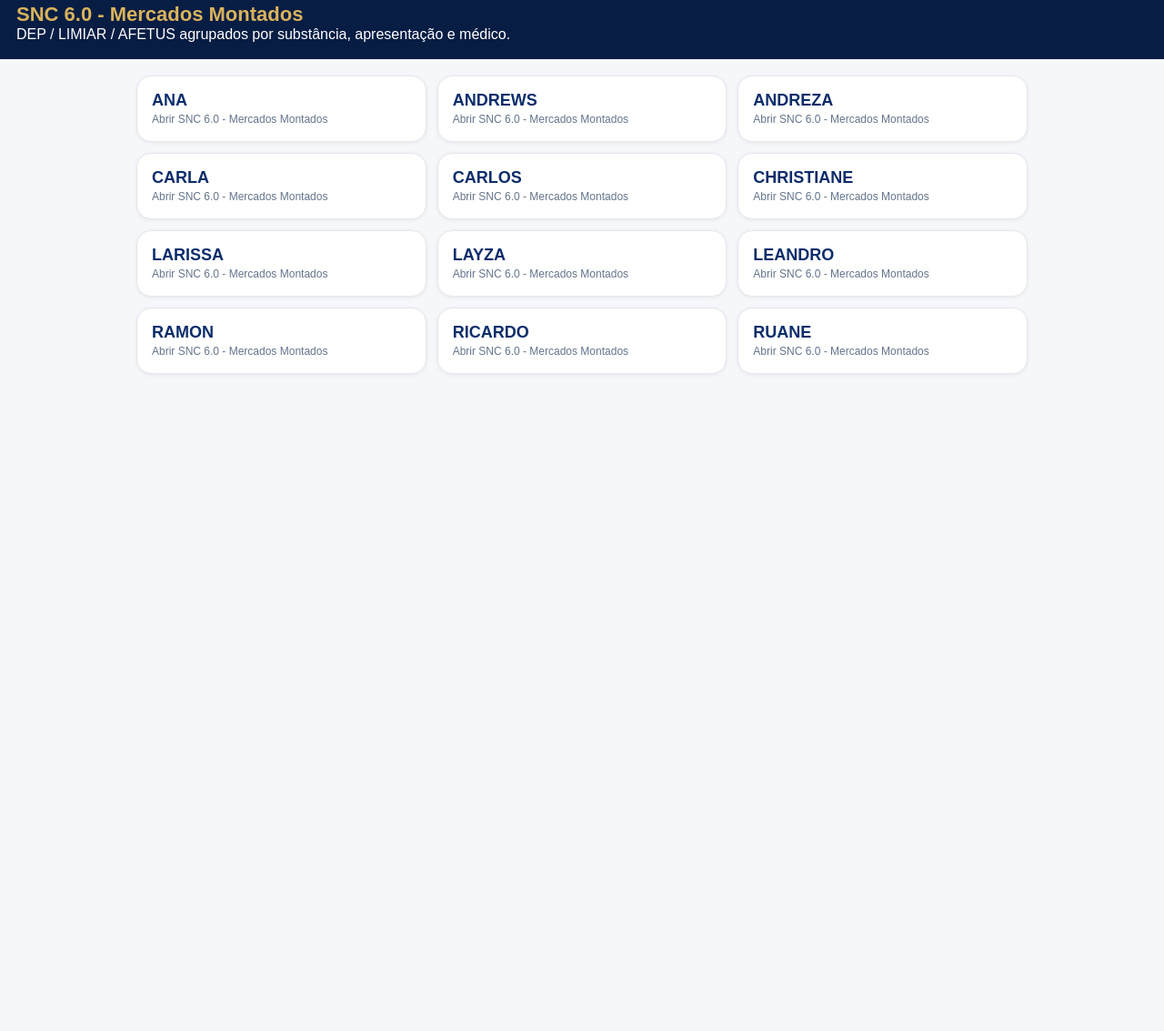
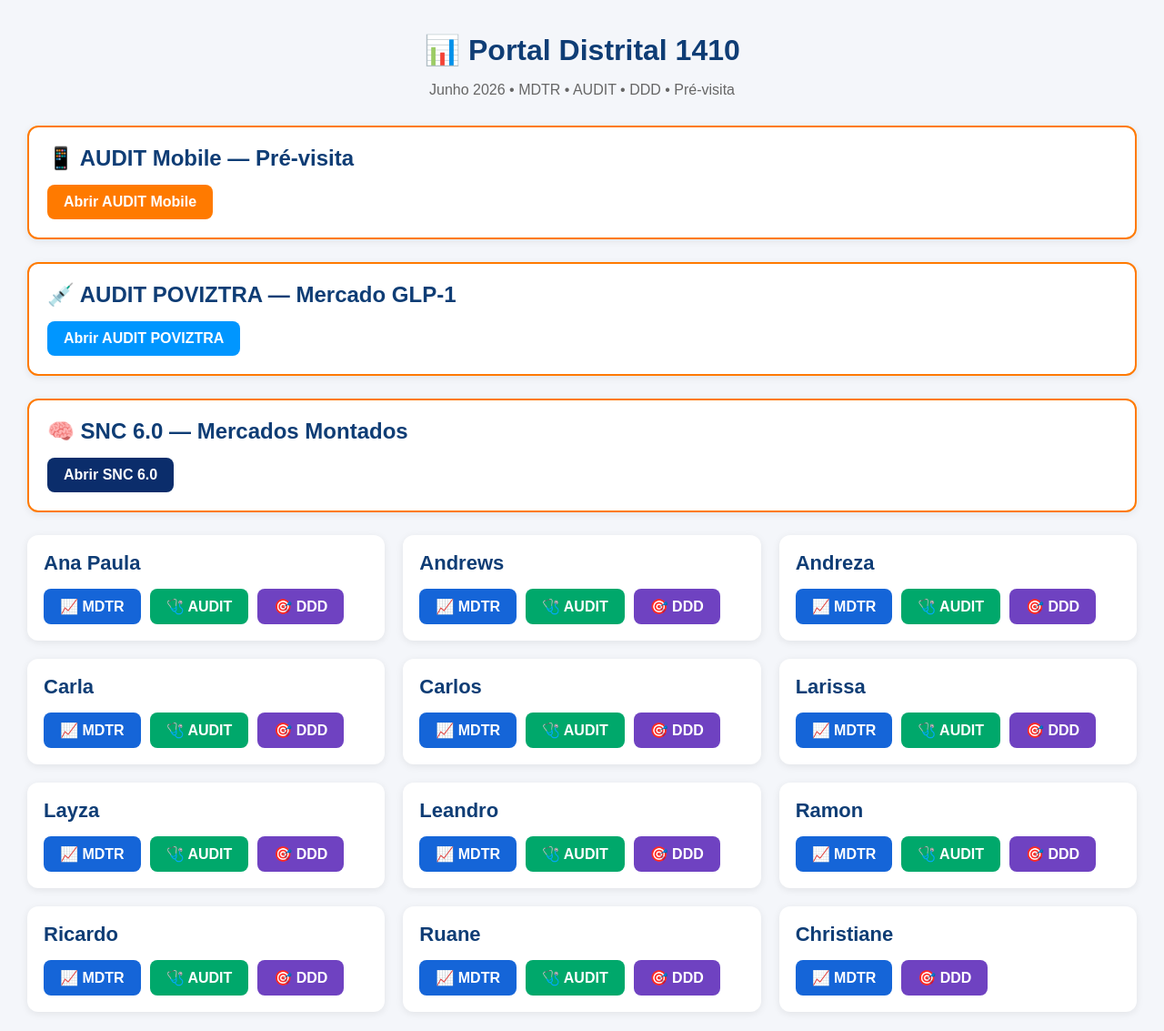
Before and after one commit to fabiocostadeandrade-creator/dashboard-1410, a plain HTML site: page index.html in a window 1280 px wide. Shown: the part 15-1148 px from the top of the page at 91% size. Before the commit the page ends 800 px from the top, so only its background shows below. Drawn offline with Linux system fonts and the light colour scheme.

Commit message:
Add files via upload

```diff
--- a/index.html
+++ b/index.html
@@ -1,5 +1,260 @@
-<!doctype html><html lang="pt-BR"><head><meta charset="utf-8"><meta name="viewport" content="width=device-width,initial-scale=1">
-<title>SNC 6.0 - Mercados Montados</title>
+<!DOCTYPE html>
+<html lang="pt-BR">
+<head>
+<meta charset="UTF-8">
+<meta name="viewport" content="width=device-width, initial-scale=1.0">
+
+<title>Portal Distrital 1410</title>
+
 <style>
-body{margin:0;font-family:Arial,Helvetica,sans-serif;background:#f5f7fb;color:#172033}header{background:#081d44;color:#fff;padding:18px}h1{margin:0;color:#D9B35B;font-size:22px}main{max-width:980px;margin:auto;padding:18px}.grid{display:grid;grid-template-columns:repeat(3,1fr);gap:12px}.card{display:block;text-decoration:none;color:#172033;background:#fff;border:1px solid #e5e7eb;border-radius:16px;padding:16px;box-shadow:0 1px 4px #0001}.card b{display:block;color:#0B2D6B;font-size:18px}.card span{font-size:12px;color:#64748b}@media(max-width:800px){.grid{grid-template-columns:1fr 1fr}}@media(max-width:520px){.grid{grid-template-columns:1fr}}
-</style></head><body><header><h1>SNC 6.0 - Mercados Montados</h1><div>DEP / LIMIAR / AFETUS agrupados por substância, apresentação e médico.</div></header><main><div class="grid"><a class="card" href="audit5_ANA.html"><b>ANA</b><span>Abrir SNC 6.0 - Mercados Montados</span></a><a class="card" href="audit5_ANDREWS.html"><b>ANDREWS</b><span>Abrir SNC 6.0 - Mercados Montados</span></a><a class="card" href="audit5_ANDREZA.html"><b>ANDREZA</b><span>Abrir SNC 6.0 - Mercados Montados</span></a><a class="card" href="audit5_CARLA.html"><b>CARLA</b><span>Abrir SNC 6.0 - Mercados Montados</span></a><a class="card" href="audit5_CARLOS.html"><b>CARLOS</b><span>Abrir SNC 6.0 - Mercados Montados</span></a><a class="card" href="audit5_CHRISTIANE.html"><b>CHRISTIANE</b><span>Abrir SNC 6.0 - Mercados Montados</span></a><a class="card" href="audit5_LARISSA.html"><b>LARISSA</b><span>Abrir SNC 6.0 - Mercados Montados</span></a><a class="card" href="audit5_LAYZA.html"><b>LAYZA</b><span>Abrir SNC 6.0 - Mercados Montados</span></a><a class="card" href="audit5_LEANDRO.html"><b>LEANDRO</b><span>Abrir SNC 6.0 - Mercados Montados</span></a><a class="card" href="audit5_RAMON.html"><b>RAMON</b><span>Abrir SNC 6.0 - Mercados Montados</span></a><a class="card" href="audit5_RICARDO.html"><b>RICARDO</b><span>Abrir SNC 6.0 - Mercados Montados</span></a><a class="card" href="audit5_RUANE.html"><b>RUANE</b><span>Abrir SNC 6.0 - Mercados Montados</span></a></div></main></body></html>
+body{
+    font-family:Arial,sans-serif;
+    background:#f4f6fa;
+    margin:0;
+    padding:30px;
+}
+
+.container{
+    max-width:1400px;
+    margin:auto;
+}
+
+h1{
+    text-align:center;
+    color:#0f3d75;
+    margin-bottom:10px;
+}
+
+.sub{
+    text-align:center;
+    color:#666;
+    margin-bottom:30px;
+}
+
+.mobile-card{
+    background:white;
+    border:2px solid #ff7a00;
+    border-radius:12px;
+    padding:20px;
+    margin-bottom:25px;
+    box-shadow:0 2px 8px rgba(0,0,0,.08);
+}
+
+.mobile-title{
+    font-size:24px;
+    font-weight:bold;
+    color:#0f3d75;
+    margin-bottom:15px;
+}
+
+.grid{
+    display:grid;
+    grid-template-columns:repeat(3,1fr);
+    gap:20px;
+}
+
+.card{
+    background:white;
+    border-radius:12px;
+    padding:18px;
+    box-shadow:0 2px 8px rgba(0,0,0,.08);
+}
+
+.nome{
+    font-size:22px;
+    font-weight:bold;
+    color:#0f3d75;
+    margin-bottom:15px;
+}
+
+.links{
+    display:flex;
+    gap:10px;
+    flex-wrap:wrap;
+}
+
+.btn{
+    text-decoration:none;
+    color:white;
+    padding:10px 18px;
+    border-radius:8px;
+    font-weight:bold;
+    display:inline-block;
+}
+
+.mdtr{
+    background:#1565d8;
+}
+
+.audit{
+    background:#00a86b;
+}
+
+.ddd{
+    background:#6f42c1;
+}
+
+.mobile{
+    background:#ff7a00;
+}
+
+.poviztra{
+    background:#0096ff;
+}
+
+.snc{
+    background:#0B2D6B;
+}
+
+@media(max-width:1000px){
+.grid{
+grid-template-columns:repeat(2,1fr);
+}
+}
+
+@media(max-width:700px){
+.grid{
+grid-template-columns:1fr;
+}
+}
+</style>
+</head>
+
+<body>
+
+<div class="container">
+
+<h1>📊 Portal Distrital 1410</h1>
+<p class="sub">Junho 2026 • MDTR • AUDIT • DDD • Pré-visita</p>
+
+<div class="mobile-card">
+<div class="mobile-title">📱 AUDIT Mobile — Pré-visita</div>
+<a class="btn mobile" href="audit_mobile.html">Abrir AUDIT Mobile</a>
+</div>
+
+<div class="mobile-card">
+<div class="mobile-title">💉 AUDIT POVIZTRA — Mercado GLP-1</div>
+<a class="btn poviztra" href="audit_poviztra_glp1.html">Abrir AUDIT POVIZTRA</a>
+</div>
+
+<div class="mobile-card">
+<div class="mobile-title">🧠 SNC 6.0 — Mercados Montados</div>
+<a class="btn snc" href="snc/index.html">Abrir SNC 6.0</a>
+</div>
+
+
+<div class="grid">
+
+<div class="card">
+<div class="nome">Ana Paula</div>
+<div class="links">
+<a class="btn mdtr" href="mdtr_ana_paula.html">📈 MDTR</a>
+<a class="btn audit" href="audit_ana_paula.html">🩺 AUDIT</a>
+<a class="btn ddd" href="ddd_ana_v6_9.html">🎯 DDD</a>
+</div>
+</div>
+
+<div class="card">
+<div class="nome">Andrews</div>
+<div class="links">
+<a class="btn mdtr" href="mdtr_andrews.html">📈 MDTR</a>
+<a class="btn audit" href="audit_andrews.html">🩺 AUDIT</a>
+<a class="btn ddd" href="ddd_andrews_v6_9.html">🎯 DDD</a>
+</div>
+</div>
+
+<div class="card">
+<div class="nome">Andreza</div>
+<div class="links">
+<a class="btn mdtr" href="mdtr_andreza.html">📈 MDTR</a>
+<a class="btn audit" href="audit_andreza.html">🩺 AUDIT</a>
+<a class="btn ddd" href="ddd_andreza_v6_9.html">🎯 DDD</a>
+</div>
+</div>
+
+<div class="card">
+<div class="nome">Carla</div>
+<div class="links">
+<a class="btn mdtr" href="mdtr_carla.html">📈 MDTR</a>
+<a class="btn audit" href="audit_carla.html">🩺 AUDIT</a>
+<a class="btn ddd" href="ddd_carla_v6_9.html">🎯 DDD</a>
+</div>
+</div>
+
+<div class="card">
+<div class="nome">Carlos</div>
+<div class="links">
+<a class="btn mdtr" href="mdtr_carlos.html">📈 MDTR</a>
+<a class="btn audit" href="audit_carlos.html">🩺 AUDIT</a>
+<a class="btn ddd" href="ddd_carlos_v6_9.html">🎯 DDD</a>
+</div>
+</div>
+
+<div class="card">
+<div class="nome">Larissa</div>
+<div class="links">
+<a class="btn mdtr" href="mdtr_larissa.html">📈 MDTR</a>
+<a class="btn audit" href="audit_larissa.html">🩺 AUDIT</a>
+<a class="btn ddd" href="ddd_larissa_v6_9.html">🎯 DDD</a>
+</div>
+</div>
+
+<div class="card">
+<div class="nome">Layza</div>
+<div class="links">
+<a class="btn mdtr" href="mdtr_layza.html">📈 MDTR</a>
+<a class="btn audit" href="audit_layza.html">🩺 AUDIT</a>
+<a class="btn ddd" href="ddd_layza_v6_9.html">🎯 DDD</a>
+</div>
+</div>
+
+<div class="card">
+<div class="nome">Leandro</div>
+<div class="links">
+<a class="btn mdtr" href="mdtr_leandro.html">📈 MDTR</a>
+<a class="btn audit" href="audit_leandro.html">🩺 AUDIT</a>
+<a class="btn ddd" href="ddd_leandro_v6_9.html">🎯 DDD</a>
+</div>
+</div>
+
+<div class="card">
+<div class="nome">Ramon</div>
+<div class="links">
+<a class="btn mdtr" href="mdtr_ramon.html">📈 MDTR</a>
+<a class="btn audit" href="audit_ramon.html">🩺 AUDIT</a>
+<a class="btn ddd" href="ddd_ramon_v6_9.html">🎯 DDD</a>
+</div>
+</div>
+
+<div class="card">
+<div class="nome">Ricardo</div>
+<div class="links">
+<a class="btn mdtr" href="mdtr_ricardo.html">📈 MDTR</a>
+<a class="btn audit" href="audit_ricardo.html">🩺 AUDIT</a>
+<a class="btn ddd" href="ddd_ricardo_v6_9.html">🎯 DDD</a>
+</div>
+</div>
+
+<div class="card">
+<div class="nome">Ruane</div>
+<div class="links">
+<a class="btn mdtr" href="mdtr_ruane.html">📈 MDTR</a>
+<a class="btn audit" href="audit_ruane.html">🩺 AUDIT</a>
+<a class="btn ddd" href="ddd_ruane_v6_9.html">🎯 DDD</a>
+</div>
+</div>
+
+<div class="card">
+<div class="nome">Christiane</div>
+<div class="links">
+<a class="btn mdtr" href="mdtr_christiane.html">📈 MDTR</a>
+<a class="btn ddd" href="ddd_christiane_v6_9.html">🎯 DDD</a>
+</div>
+</div>
+
+</div>
+
+</div>
+
+</body>
+</html>
```
